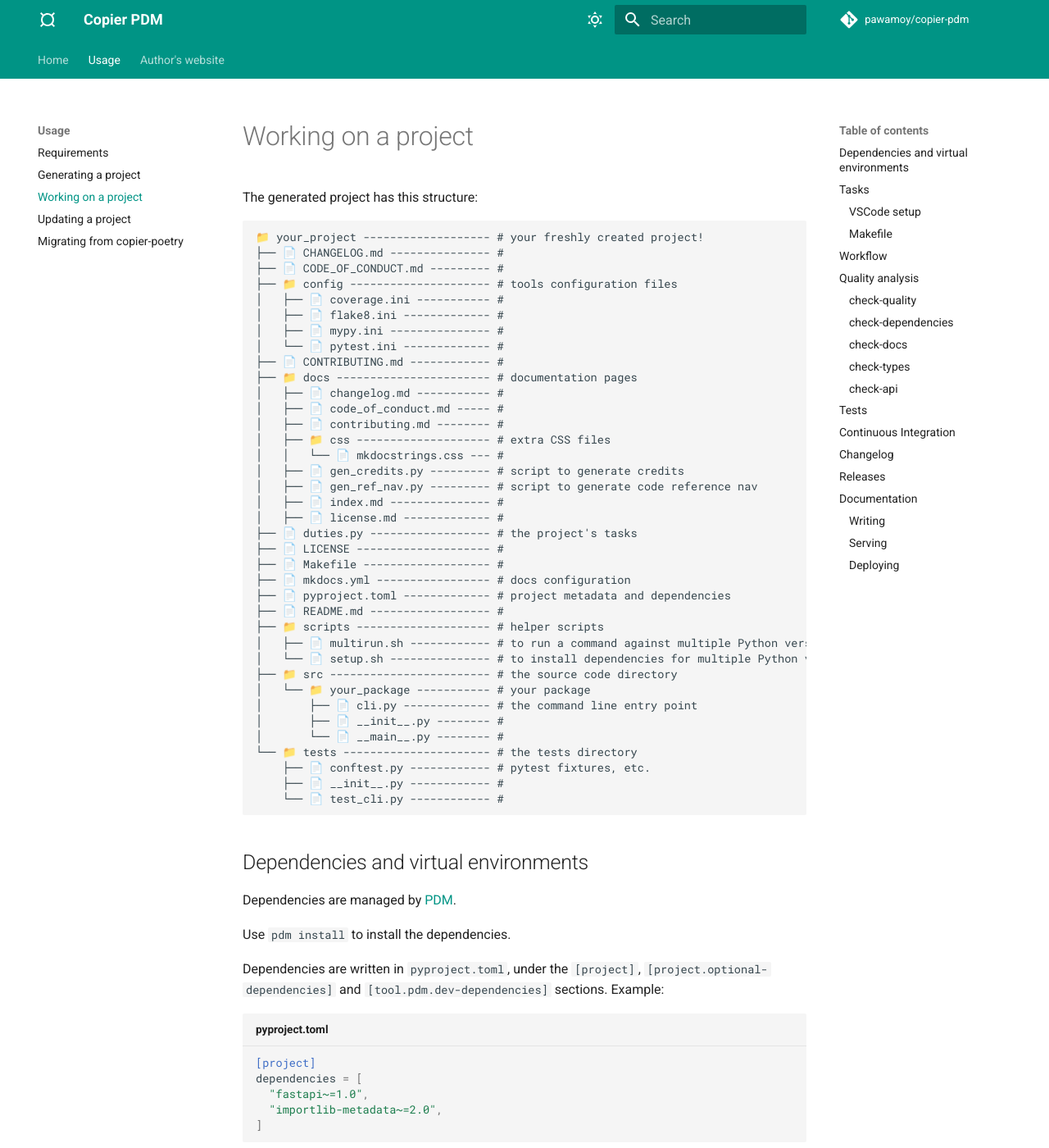
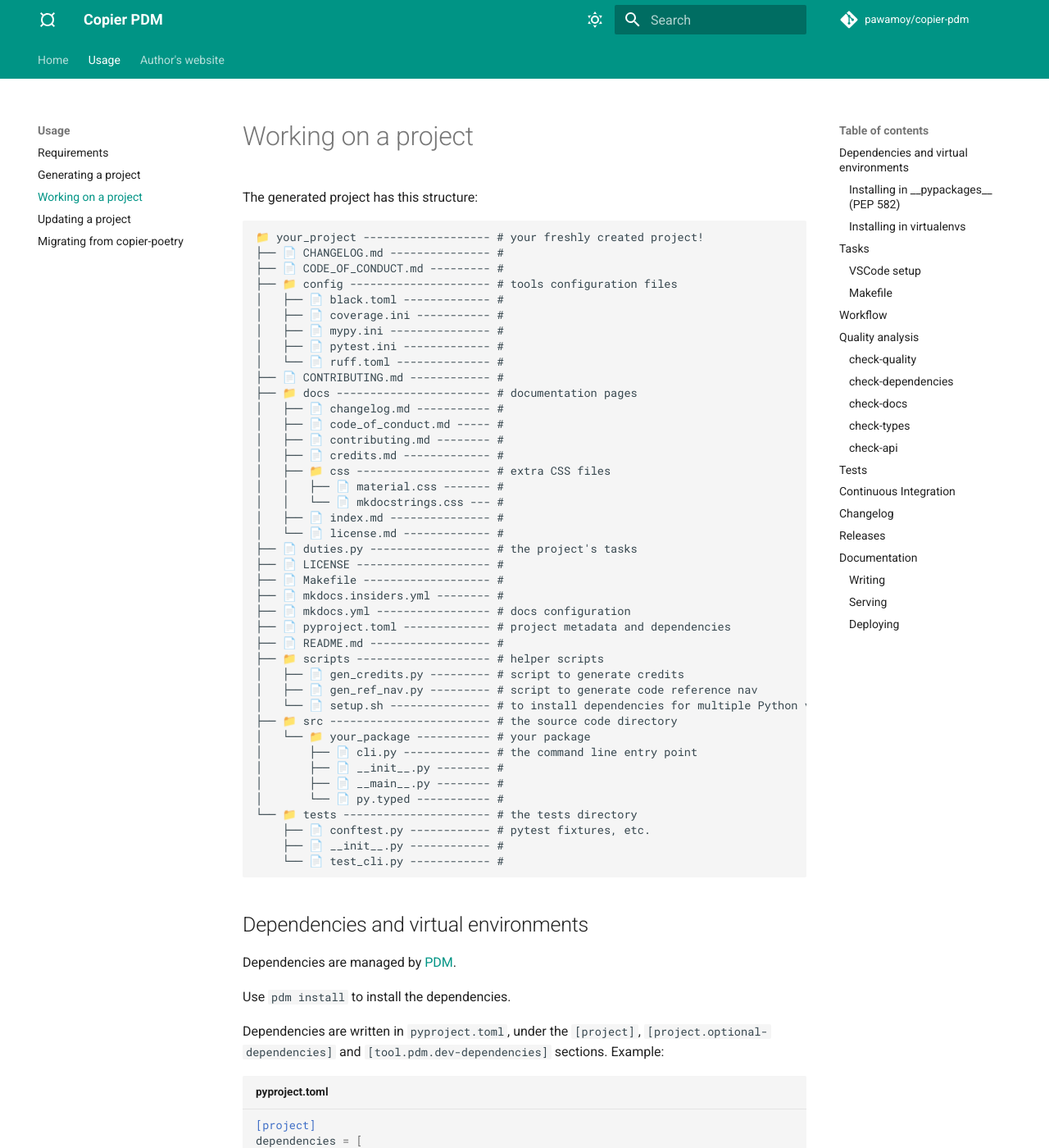
Before and after one commit to pawamoy/copier-pdm, an MkDocs documentation site: the page built from docs/work.md, in a window 1280 px wide and 1400 px high. Shown: the whole window at 82% size. Built offline with MkDocs 1.6.1 and Material for MkDocs 9.7.7, drawn with Linux system fonts in a browser that asks for light colours; comment, search, counter and statistics services are not loaded; some of the changed text lies outside the part shown.

Commit message:
docs: Update docs

````diff
--- a/docs/work.md
+++ b/docs/work.md
@@ -7,35 +7,39 @@
 ├── 📄 CHANGELOG.md --------------- #
 ├── 📄 CODE_OF_CONDUCT.md --------- #
 ├── 📁 config --------------------- # tools configuration files
+│   ├── 📄 black.toml ------------- #
 │   ├── 📄 coverage.ini ----------- #
-│   ├── 📄 flake8.ini ------------- #
 │   ├── 📄 mypy.ini --------------- #
-│   └── 📄 pytest.ini ------------- #
+│   ├── 📄 pytest.ini ------------- #
+│   └── 📄 ruff.toml -------------- #
 ├── 📄 CONTRIBUTING.md ------------ #
 ├── 📁 docs ----------------------- # documentation pages
 │   ├── 📄 changelog.md ----------- #
 │   ├── 📄 code_of_conduct.md ----- #
 │   ├── 📄 contributing.md -------- #
+│   ├── 📄 credits.md ------------- #
 │   ├── 📁 css -------------------- # extra CSS files
+│   │   ├── 📄 material.css ------- #
 │   │   └── 📄 mkdocstrings.css --- #
-│   ├── 📄 gen_credits.py --------- # script to generate credits
-│   ├── 📄 gen_ref_nav.py --------- # script to generate code reference nav
 │   ├── 📄 index.md --------------- #
-│   ├── 📄 license.md ------------- #
+│   └── 📄 license.md ------------- #
 ├── 📄 duties.py ------------------ # the project's tasks
 ├── 📄 LICENSE -------------------- #
 ├── 📄 Makefile ------------------- #
+├── 📄 mkdocs.insiders.yml -------- #
 ├── 📄 mkdocs.yml ----------------- # docs configuration
 ├── 📄 pyproject.toml ------------- # project metadata and dependencies
 ├── 📄 README.md ------------------ #
 ├── 📁 scripts -------------------- # helper scripts
-│   ├── 📄 multirun.sh ------------ # to run a command against multiple Python versions
+│   ├── 📄 gen_credits.py --------- # script to generate credits
+│   ├── 📄 gen_ref_nav.py --------- # script to generate code reference nav
 │   └── 📄 setup.sh --------------- # to install dependencies for multiple Python versions
 ├── 📁 src ------------------------ # the source code directory
 │   └── 📁 your_package ----------- # your package
 │       ├── 📄 cli.py ------------- # the command line entry point
 │       ├── 📄 __init__.py -------- #
-│       └── 📄 __main__.py -------- #
+│       ├── 📄 __main__.py -------- #
+│       └── 📄 py.typed ----------- #
 └── 📁 tests ---------------------- # the tests directory
     ├── 📄 conftest.py ------------ # pytest fixtures, etc.
     ├── 📄 __init__.py ------------ #
@@ -84,6 +88,25 @@
 - Use `pdm list` to show the list of dependencies.
 
 See `pdm COMMAND --help` for details about each command.
+
+### Installing in `__pypackages__` (PEP 582)
+
+Configure PDM to install dependencies in `__pypackages__`:
+
+```bash
+pdm config python.use_venv false
+```
+
+### Installing in virtualenvs
+
+WARNING: **Our "PDM Multirun" plugin does not support virtualenvs yet!**
+
+Configure PDM to create the different virtualenvs outside of the project:
+
+```bash
+pdm config python.use_venv true
+pdm config venv.in_project false
+```
 
 ## Tasks
 
--- a/mkdocs.yml
+++ b/mkdocs.yml
@@ -44,6 +44,7 @@
 
 markdown_extensions:
 - admonition
+- callouts
 - pymdownx.emoji
 - pymdownx.magiclink
 - pymdownx.snippets:
````
